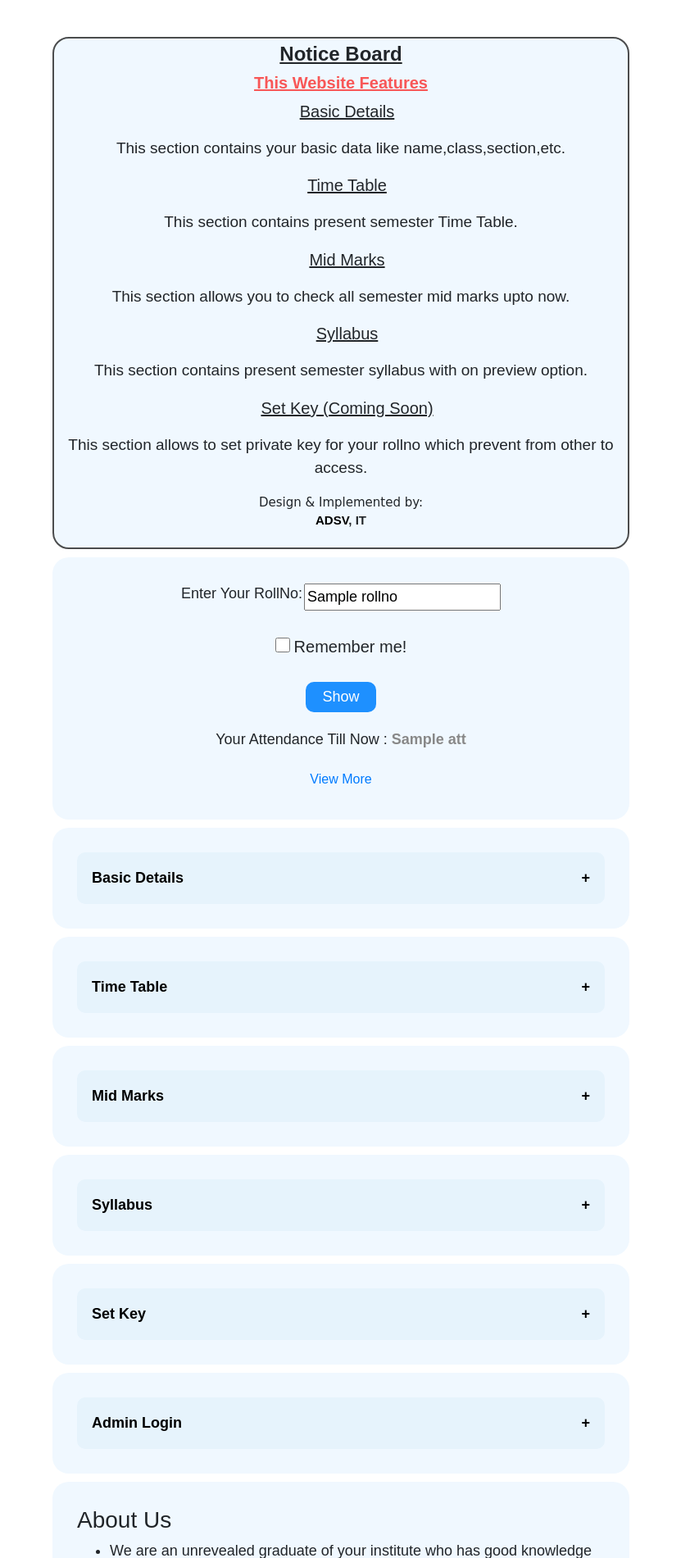
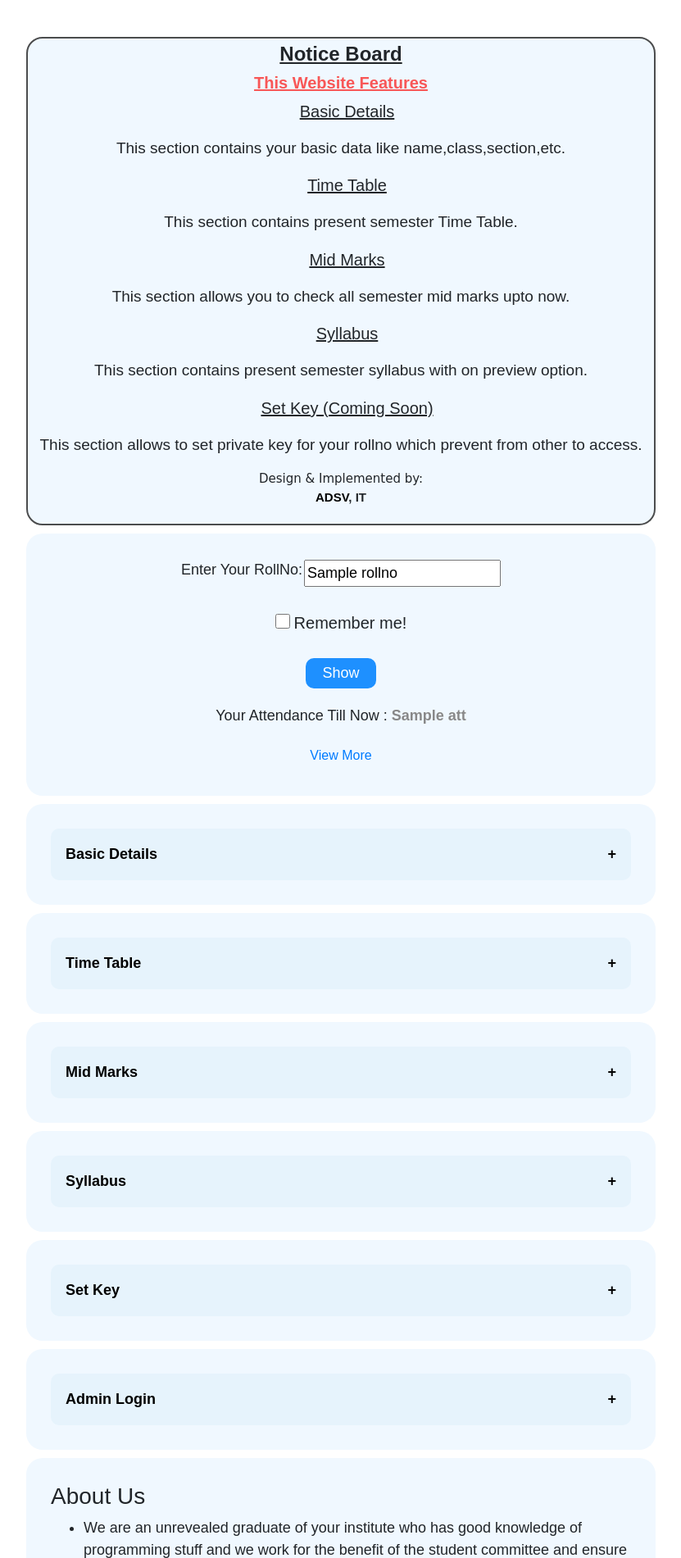
Before and after one commit to Sameer7878/connectatt, a Flask app: template templates/index.html in a window 1280 px wide. Shown: the part 105-2006 px from the top of the page at 82% size, without its empty margins (224-1055 px from the left). Run offline with Flask 2, Linux system fonts and the light colour scheme; the template is opened without the code that fills it: most values are stand-ins (such as "Sample title", 1, 10 or a date in 2020); lists and menus that the app fills with data are empty; parts of the project's set-up code (start-up, migrations or seed data) failed here and were passed over; some libraries are stand-ins or nearby versions.

Commit message:
changing css

```diff
--- a/static/css/home.css
+++ b/static/css/home.css
@@ -47,7 +47,7 @@ button , input[type=submit]{
     margin-top: 10px;
     border-radius: 20px;
     padding: 30px;
-    width: 55%;
+    width: 60%;
     background-color: aliceblue;
     text-align: center;
     font-size: 18px;
```
